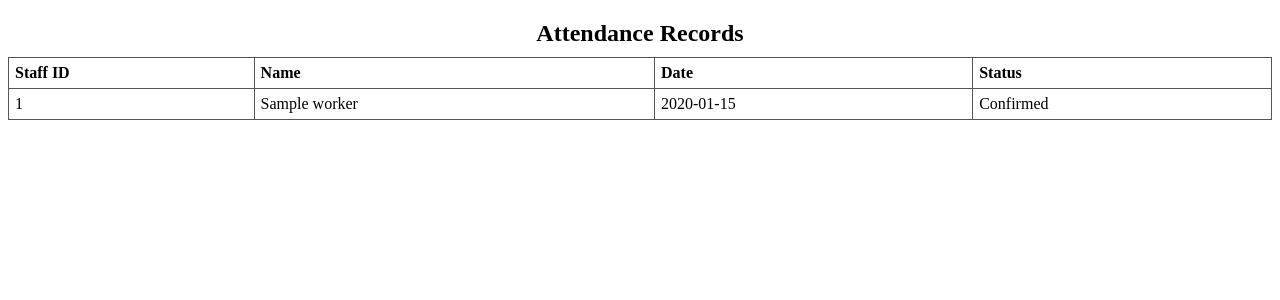
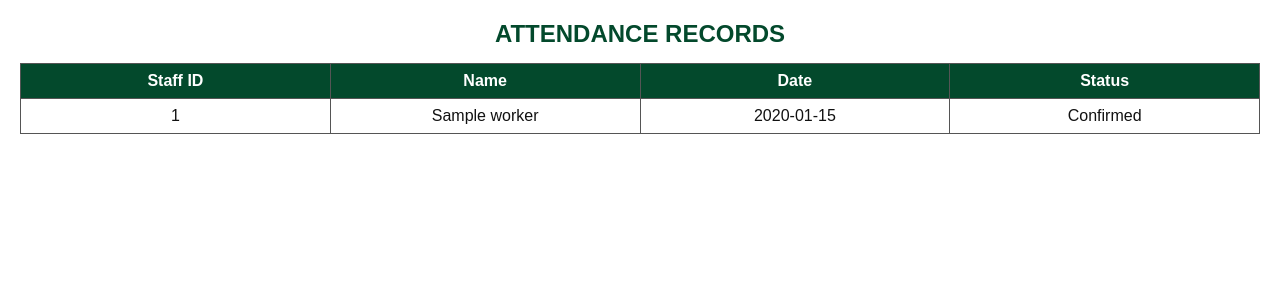
Before and after one commit to Adewale15234/OkoyaFoodApp, a Python web app: template templates/templates_attendance_pdf.html in a window 1280 px wide. Shown: the top 300 px of the page. Run offline with Jinja, Linux system fonts and the light colour scheme; the template is opened without the code that fills it: most values are stand-ins (such as "Sample title", 1, 10 or a date in 2020).

Commit message:
Updated style.css with improved form-page and dashboard design

```diff
--- a/templates/templates_attendance_pdf.html
+++ b/templates/templates_attendance_pdf.html
@@ -1,22 +1,67 @@
 <!DOCTYPE html>
-<html>
+<html lang="en">
 <head>
     <meta charset="UTF-8">
     <title>Attendance Records PDF</title>
     <style>
+        /* General page setup */
+        body {
+            font-family: 'Poppins', Arial, sans-serif;
+            margin: 20px;
+            color: #111;
+            background: #fff;
+        }
+
+        h2 {
+            text-align: center;
+            margin-bottom: 15px;
+            color: #03492c;
+            text-transform: uppercase;
+        }
+
+        /* Table styling */
         table {
             width: 100%;
             border-collapse: collapse;
+            table-layout: fixed; /* ✅ Forces all columns to fit evenly */
             margin-top: 10px;
         }
+
         th, td {
             border: 1px solid #555;
-            padding: 6px;
-            text-align: left;
+            padding: 8px;
+            text-align: center;
+            word-wrap: break-word; /* ✅ Prevents overflow text */
         }
-        h2 {
-            text-align: center;
-            margin-bottom: 10px;
+
+        th {
+            background-color: #03492c;
+            color: #fff;
+            font-weight: 600;
+        }
+
+        tr:nth-child(even) {
+            background-color: #f2f2f2;
+        }
+
+        tr:hover {
+            background-color: #e6ffe6;
+        }
+
+        /* Print-friendly settings */
+        @media print {
+            body {
+                margin: 0;
+                font-size: 12px;
+            }
+            table {
+                border: 1px solid #000;
+                page-break-inside: auto;
+            }
+            tr {
+                page-break-inside: avoid;
+                page-break-after: auto;
+            }
         }
     </style>
 </head>
```
